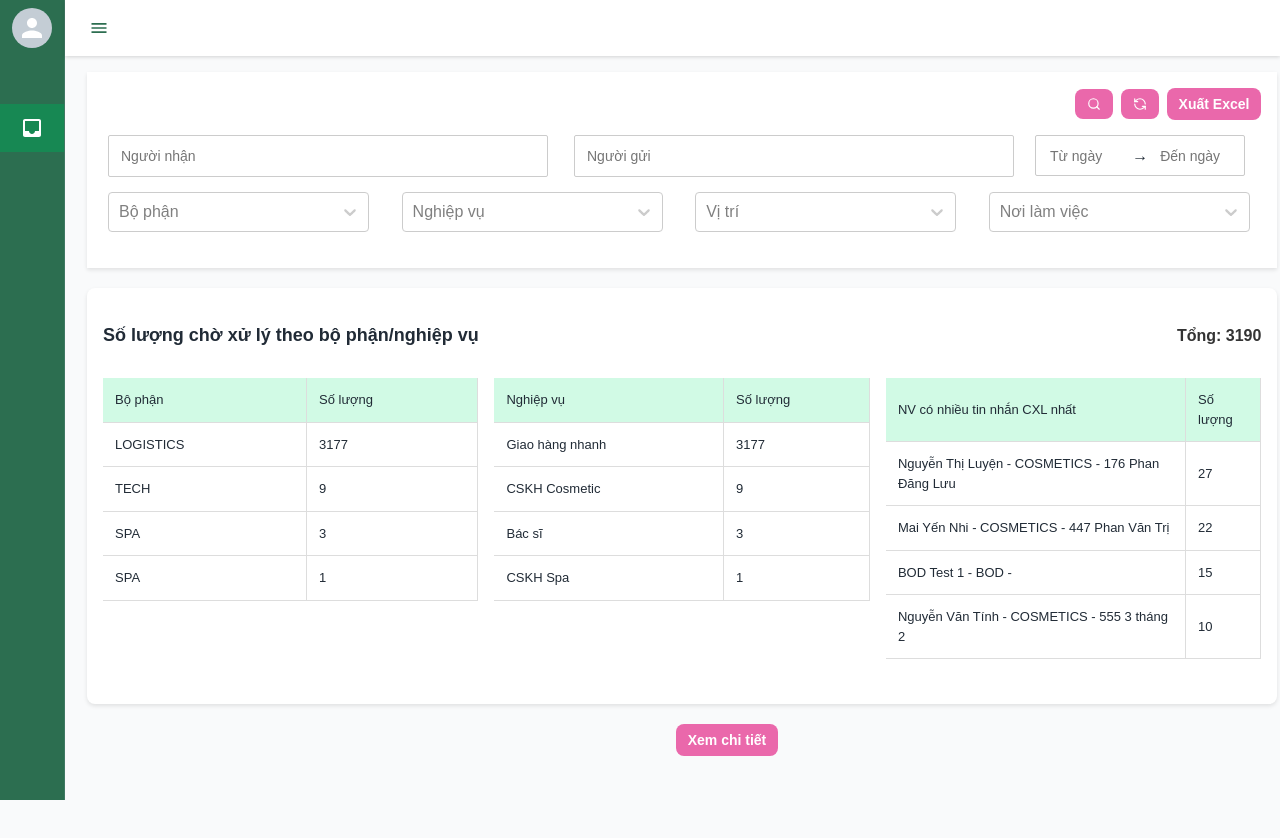
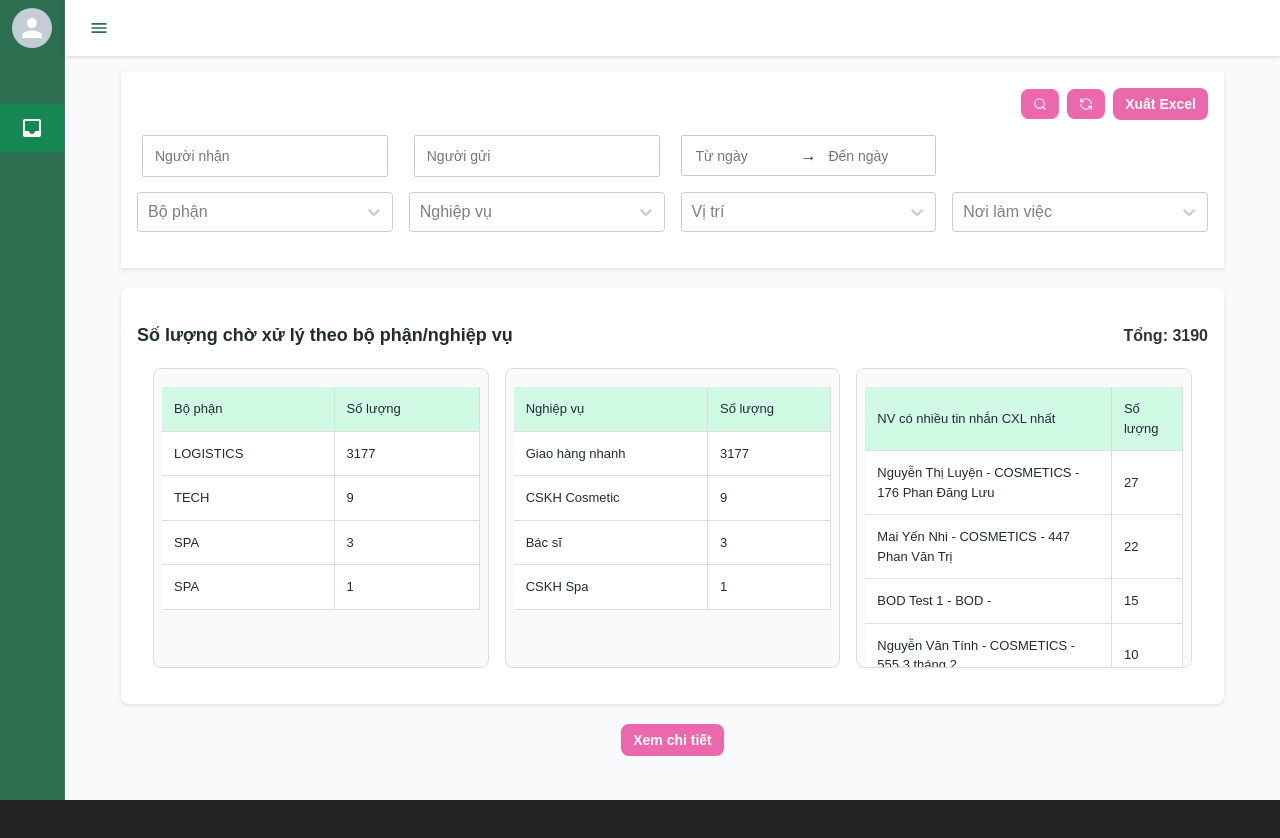
Before and after one commit to ThucTran1310/ThucTap_TranNgocThuc, a React (Vite) app: page /dashboard in a window 1280 px wide. Shown: the top 838 px of the page. After the commit the page ends 800 px from the top, so only its background shows below. Built offline with nearby package versions, Linux system fonts and the light colour scheme.

Commit message:
Cập nhật

```diff
--- a/src/components/ui/DetailTable.jsx
+++ b/src/components/ui/DetailTable.jsx
@@ -27,7 +27,7 @@ const DetailTable = () => {
 
             {/*Hiển thị bảng*/}
             {showTable && (
-                <div className="table-container">
+                <div className="content-wrapper">
                     <Table>
                         <TableHead>
                             <TableRow className="bg-green-100">
--- a/src/index.css
+++ b/src/index.css
@@ -24,3 +24,12 @@ body {
     line-height: 1.5715;
     margin: 0;
 }
+html, body, #root {
+  height: 100%;
+  width: 100%;
+  margin: 0;
+  padding: 0;
+  background-color: #f9fafb; /* Cùng màu với section background */
+  overflow-x: hidden; /* Ngăn tràn ngang */
+  box-sizing: border-box;
+}
--- a/src/pages/dashboard/dashboard.scss
+++ b/src/pages/dashboard/dashboard.scss
@@ -9,9 +9,12 @@ $button-radius: 8px;
 
 /* Vùng chứa chính */
 section {
-  padding: 24px;
+  padding: 24px 16px;
   background-color: #f9fafb;
-  margin-left: -25px;
+  margin: 0;
+  width: 100%;
+  max-width: 100%;
+  box-sizing: border-box;
   overflow-x: hidden;
 }
 
@@ -37,7 +40,6 @@ button {
   color: white;
 }
 
-/* 3button cn */
 .button-group {
   display: flex;
   gap: 8px;
@@ -54,12 +56,10 @@ button:hover {
   color: #660053;
 }
 
-/* Gird container */
 .gird-container {
   max-width: 90%;
 }
 
-/* Input fields */
 input,
 select {
   border: 1px solid #ccc;
@@ -73,7 +73,8 @@ select {
 
 .input-wrapper {
   padding: 5px;
-  width: 450px;
+  width: 100%;
+  max-width: 450px;
 }
 
 .input-wrapper input:focus {
@@ -82,7 +83,6 @@ select {
   outline: none;
 }
 
-/* Form input group */
 .form-group {
   display: flex;
   flex-wrap: wrap;
@@ -90,14 +90,12 @@ select {
   margin-bottom: 10px;
 }
 
-/* Điều chỉnh từng input trong form */
 .form-group input,
 .form-group select {
   flex: 1;
   min-width: 150px;
 }
 
-/* Bảng dữ liệu */
 table {
   width: 100%;
   border-collapse: collapse;
@@ -117,12 +115,10 @@ th {
   font-weight: bold;
 }
 
-/* Hover row */
 tr:hover {
   background-color: #f5f5f5;
 }
 
-/* Tổng số */
 .total {
   font-weight: bold;
   margin-top: 10px;
@@ -144,11 +140,10 @@ tr:hover {
   color: white;
 }
 
-/* Form container */
 .form-container {
-  width: 100vw;
-  max-width: 93%;
-  background-color: rgb(255, 255, 255);
+  width: 100%;
+  max-width: 100%;
+  background-color: #fff;
   padding: 16px;
   box-shadow: 0 2px 4px rgba(0, 0, 0, 0.1);
   display: grid;
@@ -158,7 +153,6 @@ tr:hover {
   justify-content: flex-start;
   margin-bottom: 20px;
   box-sizing: border-box;
-  overflow: visible !important;
 }
 
 .grid-rows-2 > div {
@@ -167,7 +161,6 @@ tr:hover {
   gap: 16px;
 }
 
-/* Dropdown menu fix */
 .relative.w-full .absolute {
   background-color: white !important;
   z-index: 9999 !important;
@@ -179,17 +172,16 @@ tr:hover {
 }
 
 .relative.w-full .absolute div,
-.relative.w-full .absolute li { /* Áp dụng cho từng dòng */
+.relative.w-full .absolute li {
   padding: 8px;
   cursor: pointer;
 }
 
 .relative.w-full .absolute div:hover,
 .relative.w-full .absolute li:hover {
-  background-color: #f0f0f0 !important; /* Đổi màu nền từng dòng khi hover */
+  background-color: #f0f0f0 !important;
 }
 
-/* Date */
 .react-datepicker-wrapper {
   width: 100%;
 }
@@ -211,28 +203,15 @@ tr:hover {
   background-color: #f0f0f0;
 }
 
-/* Xóa viền xanh khi chọn nhiều giá trị */
-.custom-select__multi-value {
+.custom-select__multi-value,
+.custom-select__multi-value__label,
+.custom-select__input-container {
   background-color: transparent !important;
-  box-shadow: none !important;
-  border: none !important;
-}
-
-/* Loại bỏ viền xanh của từng giá trị */
-.custom-select__multi-value__label {
   box-shadow: none !important;
   border: none !important;
   outline: none !important;
 }
 
-/* Loại bỏ focus trên input */
-.custom-select__input-container {
-  box-shadow: none !important;
-  border: none !important;
-  outline: none !important;
-}
-
-/* Chỉnh lại focus của dropdown tổng */
 .custom-select:focus,
 .custom-select:focus-visible {
   outline: none !important;
@@ -240,26 +219,15 @@ tr:hover {
   border: none !important;
 }
 
-.datepicker-container {
-  display: flex;
-  align-items: center;
-  gap: 2px; /* Khoảng cách giữa các phần tử */
-  border: 1px solid rgb(202, 202, 202); /* Tạo viền đen */
-  padding: 4px; /* Thêm khoảng cách bên trong để viền không sát nội dung */
-  border-radius: 2px; /* Bo góc nhẹ */
-  width: 200%;
-  height: 41px;
-  margin-top: 5px;
-}
-
+.datepicker-container,
 .datepicker-Day {
   display: flex;
   align-items: center;
-  gap: 2px; /* Khoảng cách giữa các phần tử */
-  border: 1px solid rgb(202, 202, 202); /* Tạo viền đen */
-  padding: 4px; /* Thêm khoảng cách bên trong để viền không sát nội dung */
-  border-radius: 2px; /* Bo góc nhẹ */
-  width: 200%;
+  gap: 2px;
+  border: 1px solid rgb(202, 202, 202);
+  padding: 4px;
+  border-radius: 2px;
+  width: 100%;
   height: 41px;
   margin-top: 5px;
 }
@@ -273,32 +241,24 @@ tr:hover {
 .datepicker {
   width: 100% !important;
   padding: 5px;
-  border: none !important; /* Xóa viền */
-  outline: none !important; /* Xóa viền khi focus */
+  border: none !important;
+  outline: none !important;
   text-align: left;
 }
 
-/* Container chính để đảm bảo chia đều */
 .filter-container {
   display: grid;
-  grid-template-columns: repeat(4, 1fr); /* 4 cột bằng nhau */
+  grid-template-columns: repeat(4, 1fr);
   gap: 14px;
-  align-items: center; /* Căn giữa theo chiều dọc */
+  align-items: center;
 }
 
-/* Wrapper cho từng input/select */
 .filter-item {
-  width: 94%;
-  padding: 10px 0px 20px;
-  margin-left: 5px;
+  width: 100%;
+  padding: 10px 0 20px;
 }
 
-/* Định dạng cho Select */
-.custom-select {
-  width: 100% !important;
-}
-
-/* Định dạng cho Input */
+.custom-select,
 .custom-input {
   width: 100%;
   padding: 4px;
@@ -306,7 +266,6 @@ tr:hover {
   border-radius: 2px;
 }
 
-/* Tổng thể phần nội dung */
 .text-lg {
   padding: auto;
   margin-top: -10px;
@@ -317,51 +276,56 @@ tr:hover {
   background-color: #fff;
   border-radius: 8px;
   box-shadow: 0 2px 4px rgba(0, 0, 0, 0.1);
-  width: 93%;
+  width: 100%;
+  max-width: 100%;
+  padding-left: 16px;
+  padding-right: 16px;
+  box-sizing: border-box;
   margin-bottom: 20px;
+  overflow-x: auto;
 }
 
-/* Chia bảng thành 2 cột chiếm 94% */
 .tables-wrapper {
   display: flex;
   gap: 16px;
   width: 100%;
   margin: -15px auto 20px;
   height: 300px;
+  max-width: 100%;
+  padding-left: 16px;
+  padding-right: 16px;
+  box-sizing: border-box;
 }
 
-/* Mỗi bảng chiếm 50% (chia đều) */
 .table-container {
   flex: 1;
   overflow-x: auto;
-    border: none;
-    background-color: transparent;
-    padding: 0;
+  border: 1px solid #ddd;
+  background-color: #fafafa;
+  border-radius: 8px;
+  padding: 8px;
+  font-size: 13px;
   scrollbar-width: none;
-    font-size: 13px;
 }
 
 .table-container::-webkit-scrollbar {
-  display: none; /* Chrome, Safari */
+  display: none;
 }
 
-/* Header bảng */
 .table-container thead {
   background-color: #d1fae5;
 }
 
-/* Dòng trong bảng */
-.table-container tbody tr {
-  transition: background-color 0.2s ease-in-out;
-}
-
-/* Hover */
 .table-container tbody tr:hover {
   background-color: #f3f4f6;
   cursor: pointer;
 }
 
-/* Ô bảng */
+.table-container thead tr:hover {
+  background-color: #d1fae5 !important;
+  cursor: default;
+}
+
 .table-container td,
 .table-container th {
   border-right: 1px solid #ddd;
@@ -370,7 +334,6 @@ tr:hover {
   border-bottom: 1px solid #ddd;
 }
 
-/* Phần chi tiết */
 .details-section {
   margin-top: 16px;
   padding: 16px;
@@ -379,29 +342,21 @@ tr:hover {
   border-radius: 8px;
 }
 
-.button-container {
+.button-container,
+.hide-button {
   display: flex;
-  text-align: center !important; /* Căn giữa */
   justify-content: center !important;
-  margin-bottom: 16px; /* Khoảng cách với phần dưới */
+  text-align: center !important;
+  margin: 16px 0;
 }
 
-.hide-button {
-  text-align: center !important; /* Căn giữa */
-  margin-top: 12px; /* Khoảng cách với phần dưới */
+.react-select__control,
+.react-select__value-container {
+  overflow: visible;
+  text-overflow: unset;
+  white-space: normal;
 }
 
-.react-select__control {
-  overflow: visible;  /* Đảm bảo rằng phần thừa không bị ẩn */
-  text-overflow: unset;  /* Loại bỏ dấu chấm dọc */
-  white-space: normal;  /* Cho phép văn bản xuống dòng nếu cần */
-}
-
-.react-select__value-container {
-  overflow: visible;  /* Đảm bảo rằng giá trị đã chọn không bị cắt */
-  text-overflow: unset;  /* Loại bỏ dấu chấm dọc */
-  white-space: normal;  /* Cho phép văn bản xuống dòng nếu cần */
-}
 .header-with-total {
   display: flex;
   justify-content: space-between;
```
Lines whose indentation alone changed are shown as unchanged.
